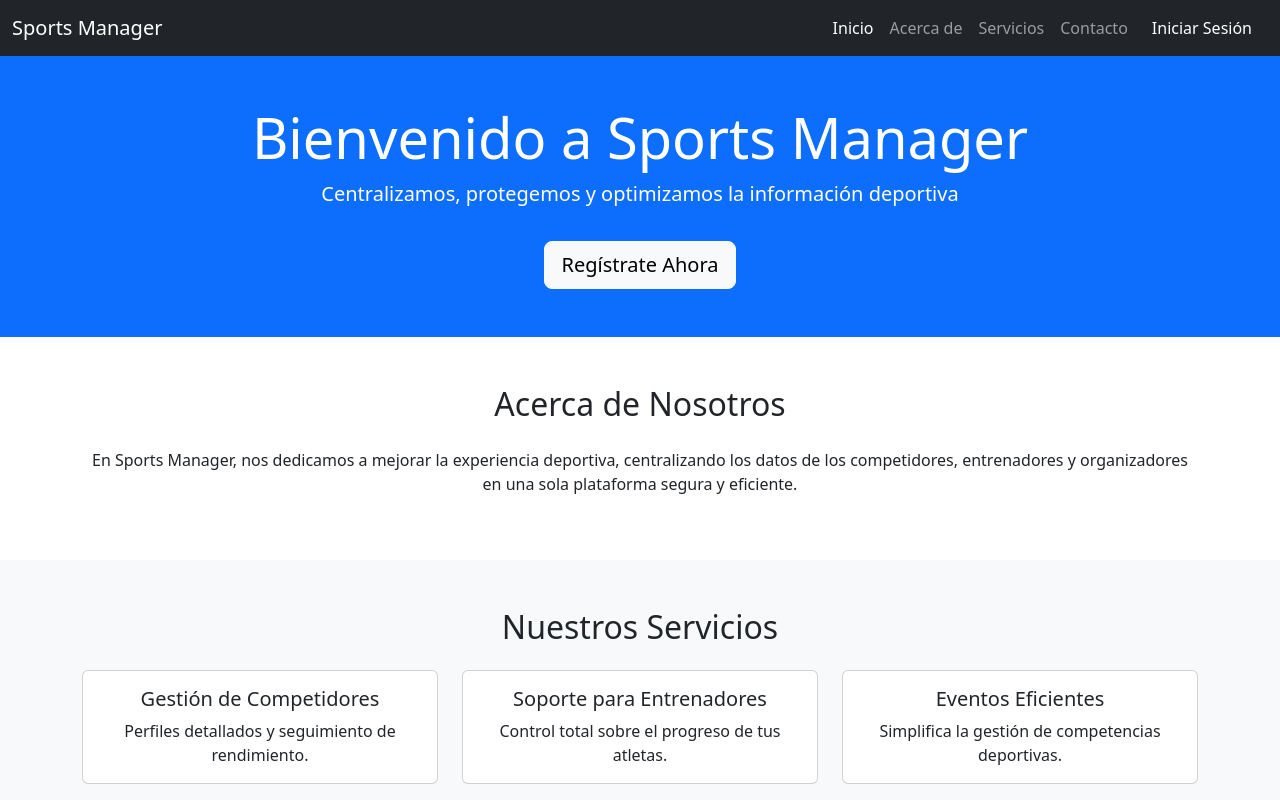
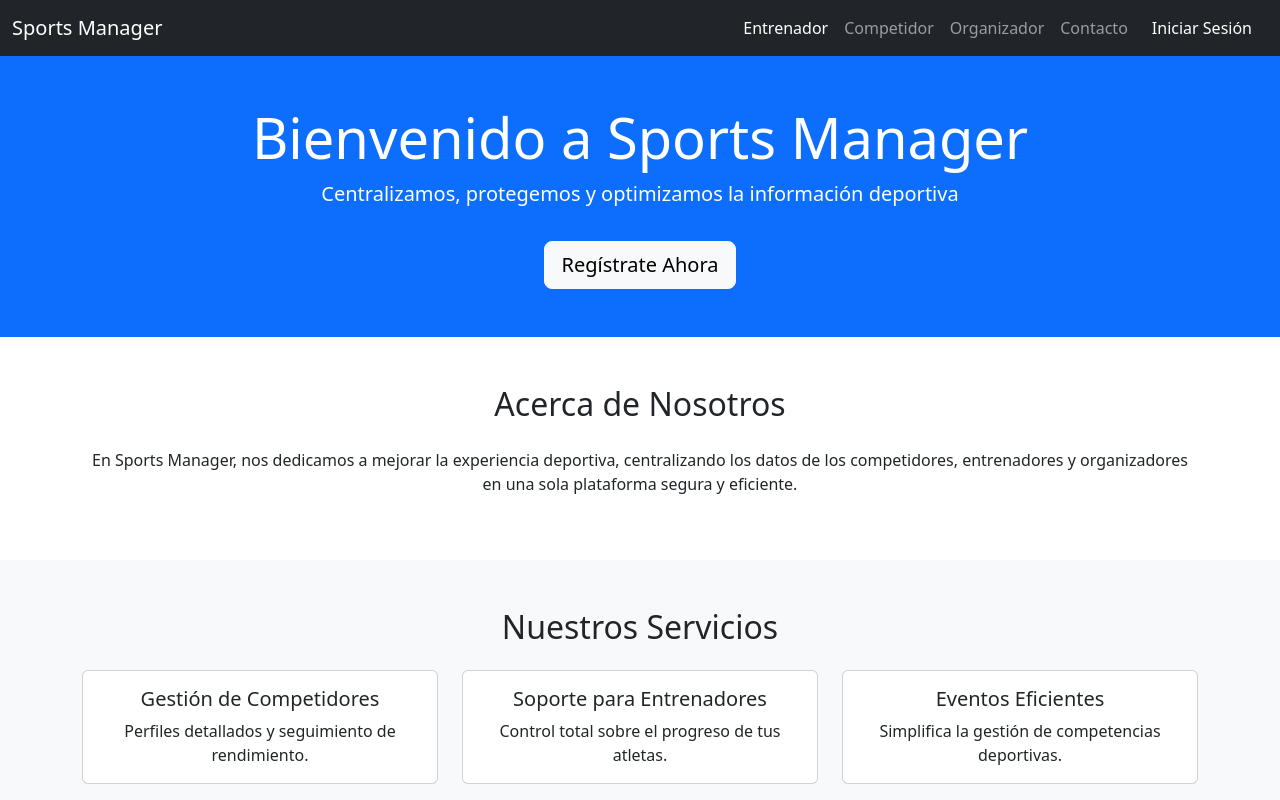
Before and after one commit to gress001/barra, a plain HTML site: page index.html in a window 1280 px wide. Shown: the top 800 px of the page. Drawn offline with nearby package versions, Linux system fonts and the light colour scheme.

Commit message:
Updata index.html
enlazar las páginas

```diff
--- a/index.html
+++ b/index.html
@@ -18,13 +18,13 @@
             <div class="collapse navbar-collapse" id="navbarNav">
                 <ul class="navbar-nav ms-auto">
                     <li class="nav-item">
-                        <a class="nav-link active" href="#">Inicio</a>
+                        <a class="nav-link active" href="Entrenador.html">Entrenador</a>
                     </li>
                     <li class="nav-item">
-                        <a class="nav-link" href="#about">Acerca de</a>
+                        <a class="nav-link" href="competidor.html">Competidor</a>
                     </li>
                     <li class="nav-item">
-                        <a class="nav-link" href="#services">Servicios</a>
+                        <a class="nav-link" href="organizador.html">Organizador</a>
                     </li>
                     <li class="nav-item">
                         <a class="nav-link" href="#contact">Contacto</a>
```
